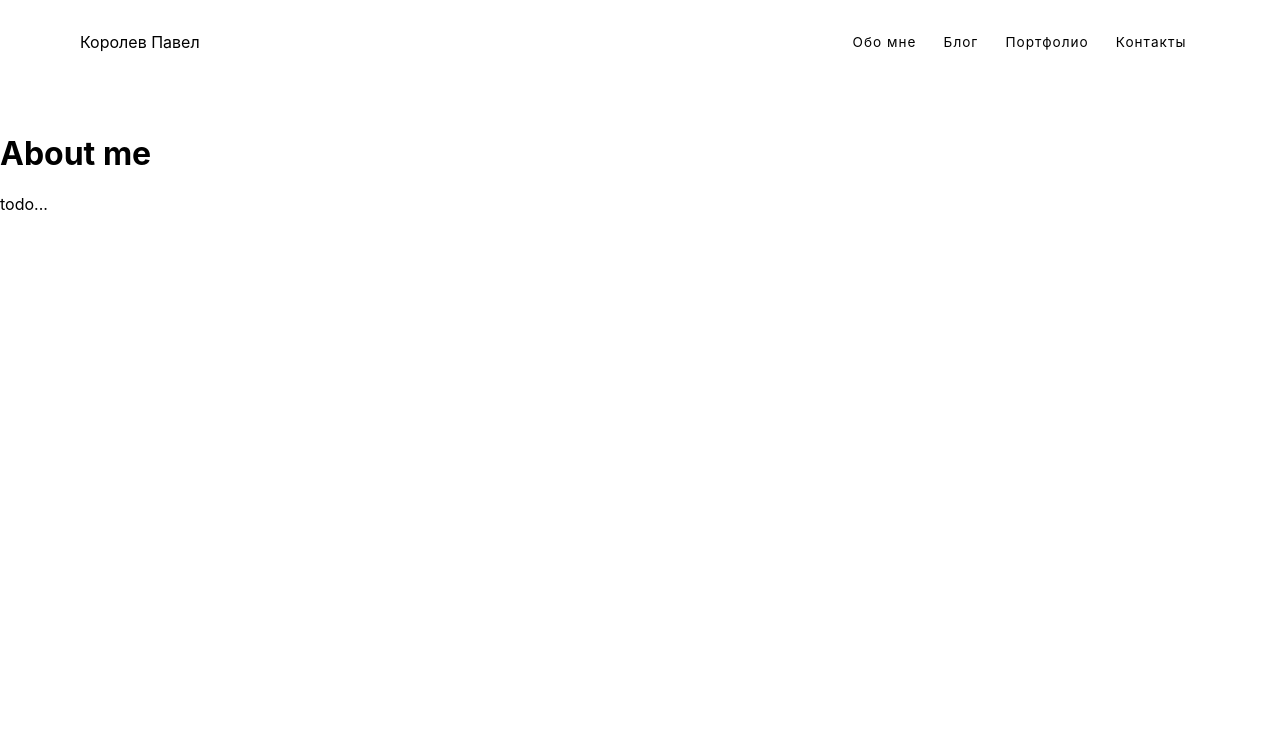
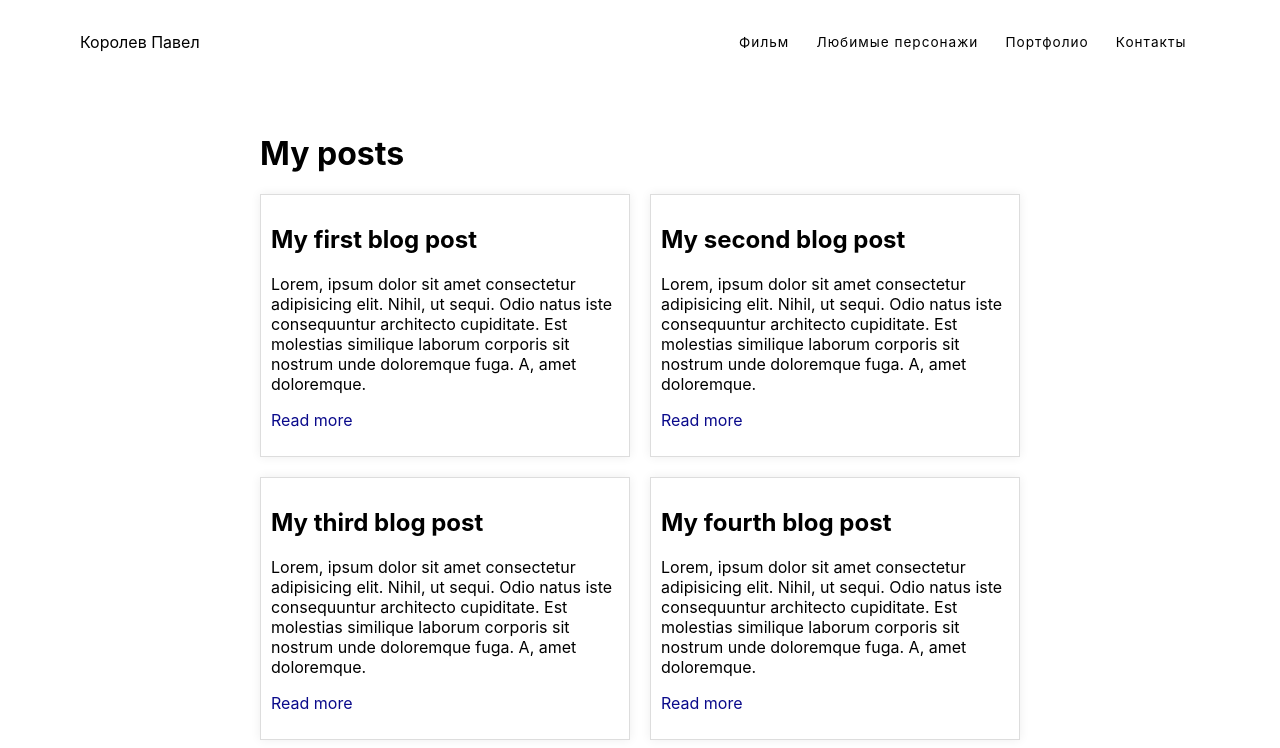
Before and after one commit to DOLBOLESCH/attest-svelte, a SvelteKit app: page /about in a window 1280 px wide. Shown: the top 748 px of the page. Built offline with nearby package versions, Linux system fonts and the light colour scheme.

Commit message:
1 COMPLETELY EDIT

```diff
--- a/src/routes/+layout.svelte
+++ b/src/routes/+layout.svelte
@@ -18,12 +18,12 @@
 <script>
     const nav= [
         {
-            title:'Обо мне',
+            title:'Фильм',
             href: '/about',
             isShow: true
         },
         {
-            title:'Блог',
+            title:'Любимые персонажи',
             href: '/blog',
             isShow: true
         },
--- /dev/null
+++ b/src/routes/about/+layout.svelte
@@ -0,0 +1,3 @@
+<div class="container">
+    <slot />
+</div>
--- a/src/routes/about/+page.svelte
+++ b/src/routes/about/+page.svelte
@@ -1,3 +1,44 @@
-<h1>About me</h1>
+<svelte:head>
+    <title>My Blog</title>
+</svelte:head>
+<div class="container">
+    <h1>My posts</h1>
+    <div class="blogposts">
+        {#each routes as page}
+            <div class="post">
+                <h2>{page.title}</h2>
+                <p>{page.body}</p>
+                <p class="readmore">
+                    <a class="link" href={`/blog/post/${page.id}`}>Read more</a>
+                </p>
+            </div>
+        {/each}
+    </div>
+</div>
 
-todo...
+<script>
+import {routes} from './routes.js'
+</script>
+
+<style>
+    .container {
+        margin: 50px auto;
+        max-width: 800px;
+        padding: 0 20px;
+    }
+
+    .blogposts {
+        display: grid;
+        grid-template-columns: 1fr 1fr;
+        grid-gap: 20px;
+    }
+
+    .post {
+        border: 1px solid #ddd;
+        padding: 10px;
+        box-shadow: 0 0 10px #eee;
+    }
+    .link {
+        color: rgb(10, 10, 139)
+    }
+</style>
--- /dev/null
+++ b/src/routes/about/posts/+layout.svelte
@@ -0,0 +1,11 @@
+<div class="container">
+    <a href="/blog">Обратно в Блог</a>
+    <slot />
+</div>
+<style>
+    .container {
+        margin: 50px auto;
+        max-width: 800px;
+        padding: 0 20px;
+    }
+</style>
--- /dev/null
+++ b/src/routes/about/routes.js
@@ -0,0 +1,22 @@
+export const routes = [
+    {
+        id: 1,
+        title:'My first blog post',
+        body:'Lorem, ipsum dolor sit amet consectetur adipisicing elit. Nihil, ut sequi. Odio natus iste consequuntur architecto cupiditate. Est molestias similique laborum corporis sit nostrum unde doloremque fuga. A, amet doloremque.'
+    },
+    {
+        id: 2,
+        title:'My second blog post',
+        body:'Lorem, ipsum dolor sit amet consectetur adipisicing elit. Nihil, ut sequi. Odio natus iste consequuntur architecto cupiditate. Est molestias similique laborum corporis sit nostrum unde doloremque fuga. A, amet doloremque.'
+    },
+    {
+        id: 3,
+        title:'My third blog post',
+        body:'Lorem, ipsum dolor sit amet consectetur adipisicing elit. Nihil, ut sequi. Odio natus iste consequuntur architecto cupiditate. Est molestias similique laborum corporis sit nostrum unde doloremque fuga. A, amet doloremque.'
+    },
+    {
+        id: 4,
+        title:'My fourth blog post',
+        body:'Lorem, ipsum dolor sit amet consectetur adipisicing elit. Nihil, ut sequi. Odio natus iste consequuntur architecto cupiditate. Est molestias similique laborum corporis sit nostrum unde doloremque fuga. A, amet doloremque.'
+    }
+]
```
Also changed, not shown: src/routes/about/posts/1/+page.svelte (added), src/routes/about/posts/2/+page.svelte (added), src/routes/about/posts/3/+page.svelte (added), src/routes/about/posts/4/+page.svelte (added).
